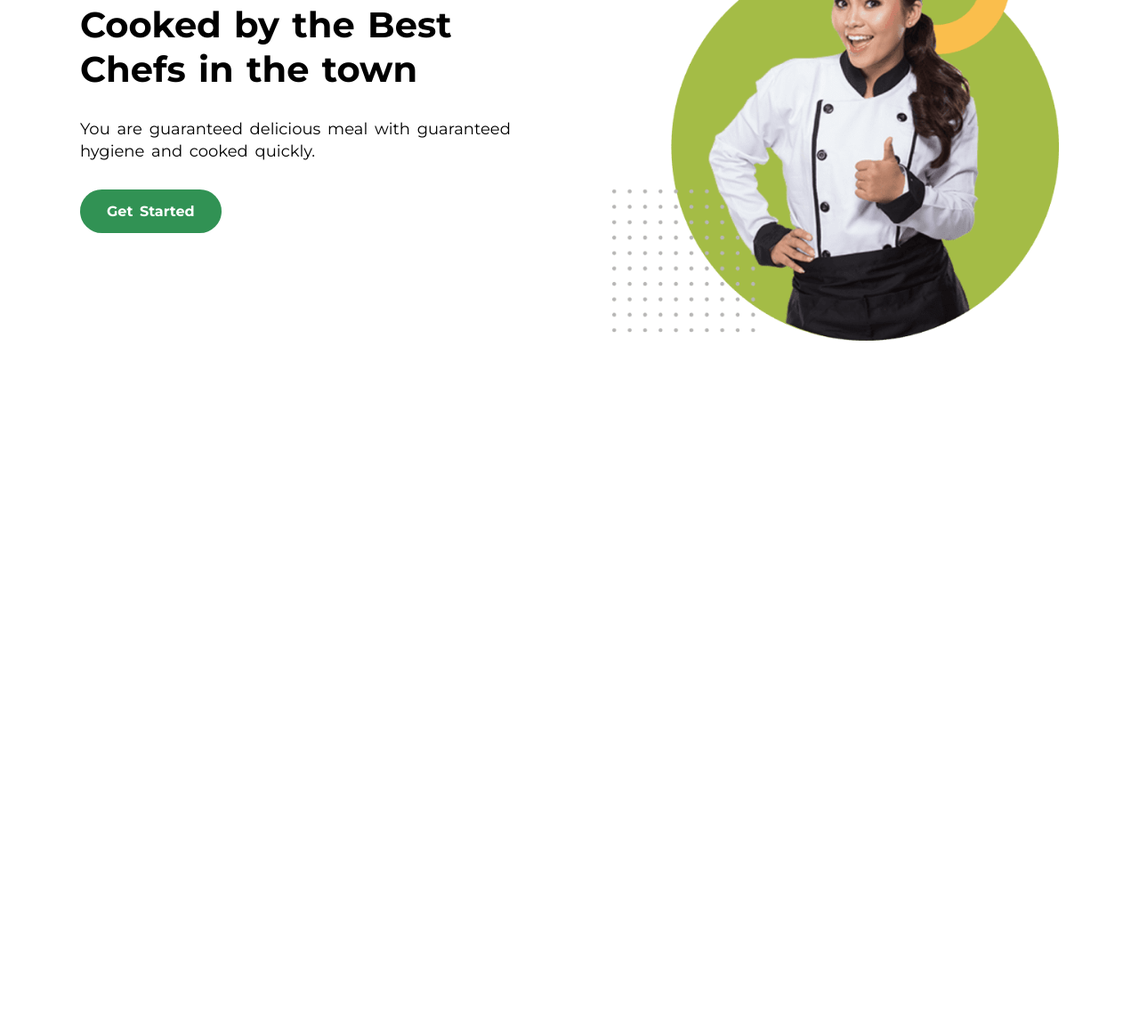
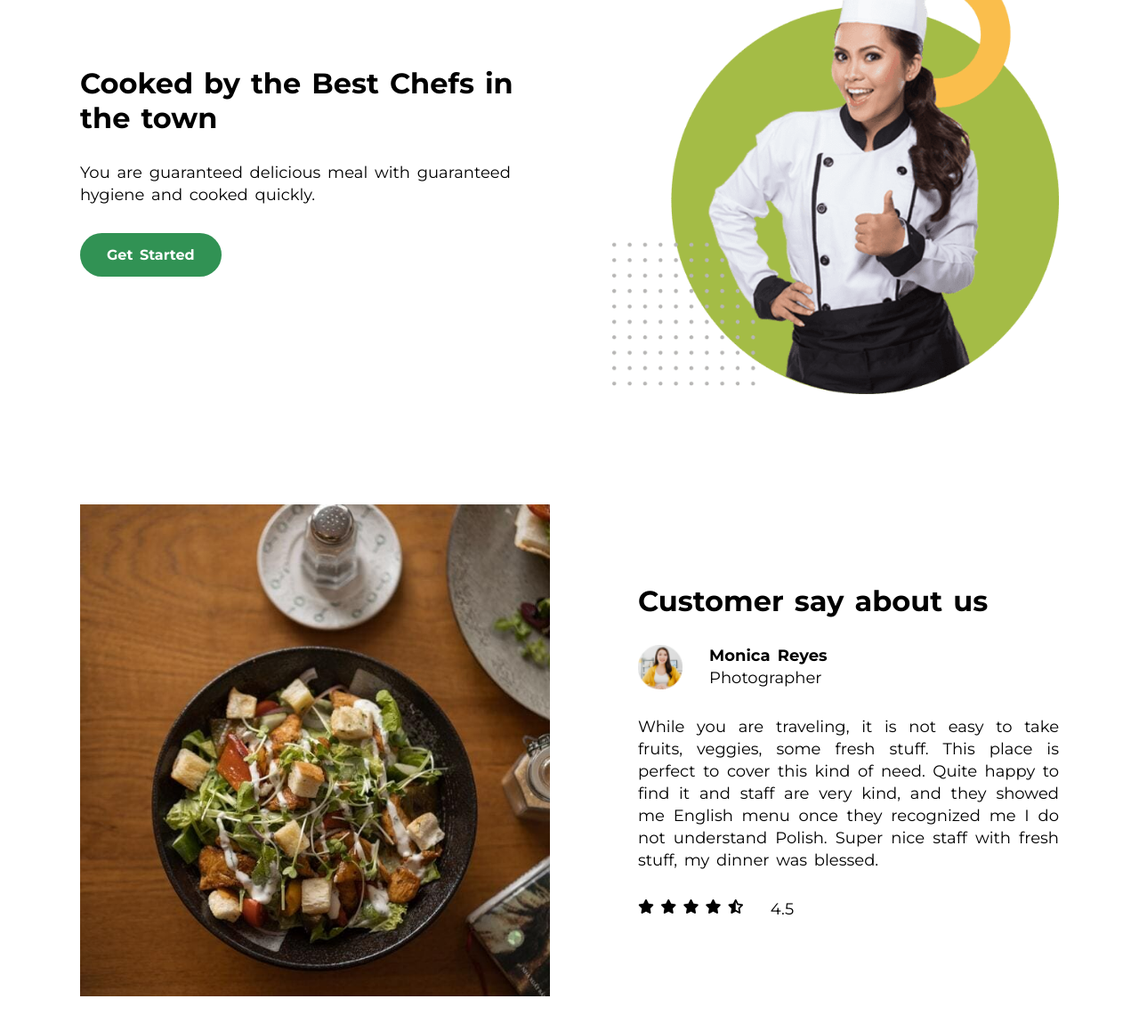
Before and after one commit to GHSoyad/eat-healthy-landing-page, a plain HTML site: page index.html in a window 1280 px wide. Shown: the part 1537-2696 px from the top of the page at 89% size. Before the commit the page ends 1984 px from the top, so only its background shows below. Drawn offline with Linux system fonts and the light colour scheme.

Commit message:
Added reviews section

```diff
--- a/index.html
+++ b/index.html
@@ -7,6 +7,7 @@
     <meta name="viewport" content="width=device-width, initial-scale=1.0">
     <title>Eat Healthy</title>
     <link rel="stylesheet" href="styles.css">
+    <script src="https://kit.fontawesome.com/a07fa28a3e.js" crossorigin="anonymous"></script>
 </head>
 
 <body>
@@ -75,7 +76,7 @@
         <section id="chef">
             <div class="container">
                 <div class="two-side text-side">
-                    <h1>Cooked by the Best Chefs in the town</h1>
+                    <h2>Cooked by the Best Chefs in the town</h2>
                     <p>You are guaranteed delicious meal with guaranteed hygiene and cooked quickly.</p>
                     <a href="#" class="btn">Get Started</a>
                 </div>
@@ -84,6 +85,41 @@
                 </div>
             </div>
         </section>
+
+
+        <section id="reviews">
+            <div class="container">
+                <div class="two-side image-side">
+                    <img src="images/reviews/review-1.jpg" alt="">
+                </div>
+                <div class="two-side text-side">
+                    <h2>Customer say about us</h2>
+                    <div class="review">
+                        <div class="reviewer">
+                            <img src="images/reviews/reviewer-1.png" alt="">
+                            <div class="reviewer-info">
+                                <p class="reviewer-name">Monica Reyes</p>
+                                <p>Photographer</p>
+                            </div>
+                        </div>
+                        <p>While you are traveling, it is not easy to take fruits, veggies, some fresh stuff. This place
+                            is perfect to cover this kind of need. Quite happy to find it and staff are very kind, and
+                            they showed me English menu once they recognized me I do not understand Polish. Super nice
+                            staff with fresh stuff, my dinner was blessed.</p>
+                        <div class="rating">
+                            <div>
+                                <i class="fa-solid fa-star"></i>
+                                <i class="fa-solid fa-star"></i>
+                                <i class="fa-solid fa-star"></i>
+                                <i class="fa-solid fa-star"></i>
+                                <i class="fa-solid fa-star-half-stroke"></i>
+                            </div>
+                            <p>4.5</p>
+                        </div>
+                    </div>
+                </div>
+            </div>
+        </section>
     </main>
 </body>
 
--- a/styles.css
+++ b/styles.css
@@ -32,7 +32,7 @@ main {
 
 header,
 main {
-    margin: 60px auto;
+    margin: 80px auto;
 }
 
 li {
@@ -77,7 +77,7 @@ p {
 
 section {
     padding-top: 40px;
-    margin-bottom: 60px;
+    margin-bottom: 80px;
 }
 
 /* Navbar */
@@ -110,10 +110,9 @@ nav ul {
     width: 100%;
     height: auto;
     background-size: cover;
-    box-shadow: 0 0 10px rgb(231 227 228);
 }
 
-.text-side {
+header .text-side {
     padding-right: 5%;
 }
 
@@ -164,5 +163,38 @@ nav ul {
 
 #chef img {
     padding-left: 5%;
-    box-shadow: none;
 }
+
+/* Reviews */
+
+#reviews .text-side {
+    padding-left: 5%;
+}
+
+.review {
+    margin-top: 30px;
+}
+
+.reviewer,
+.rating {
+    display: flex;
+}
+
+.reviewer img {
+    width: 50px;
+}
+
+.reviewer-name {
+    font-weight: bold;
+    margin-bottom: 10px;
+}
+
+.reviewer-info p,
+.rating p {
+    margin: 0;
+    margin-left: 30px;
+}
+
+.review>p {
+    text-align: justify;
+}
```
Also changed, not shown: images/reviews/review-1.jpg (added), images/reviews/reviewer-1.png (added).
